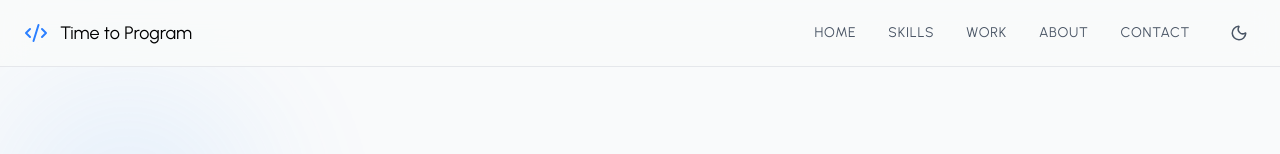
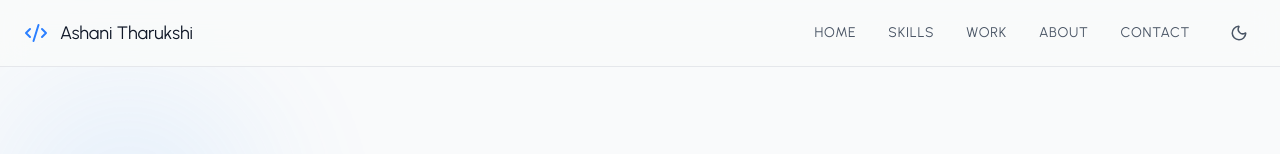
Before and after one commit to AshaniTH/my-portfolio, a React (Vite) app: page / in a window 1280 px wide. Shown: the top 154 px of the page. Built offline with nearby package versions, Linux system fonts and the light colour scheme.

Commit message:
feat: update Navbar to display name with dynamic color based on dark mode

```diff
--- a/src/components/Navbar.jsx
+++ b/src/components/Navbar.jsx
@@ -33,7 +33,7 @@
     whileHover={{scale:1.05}}
     className='flex items-center space-x-2'>
       <Code2 size ={24} className= "text-blue-500"/>{""}
-      <span className="text-lg ml-1">Time to Program</span>
+      <span className={`text-lg ml-1 ${isDarkMode ? "text-white" : "text-gray-900"}`}>Ashani Tharukshi</span>
     </motion.div>
 
     {/* desktop navigation */}
```
